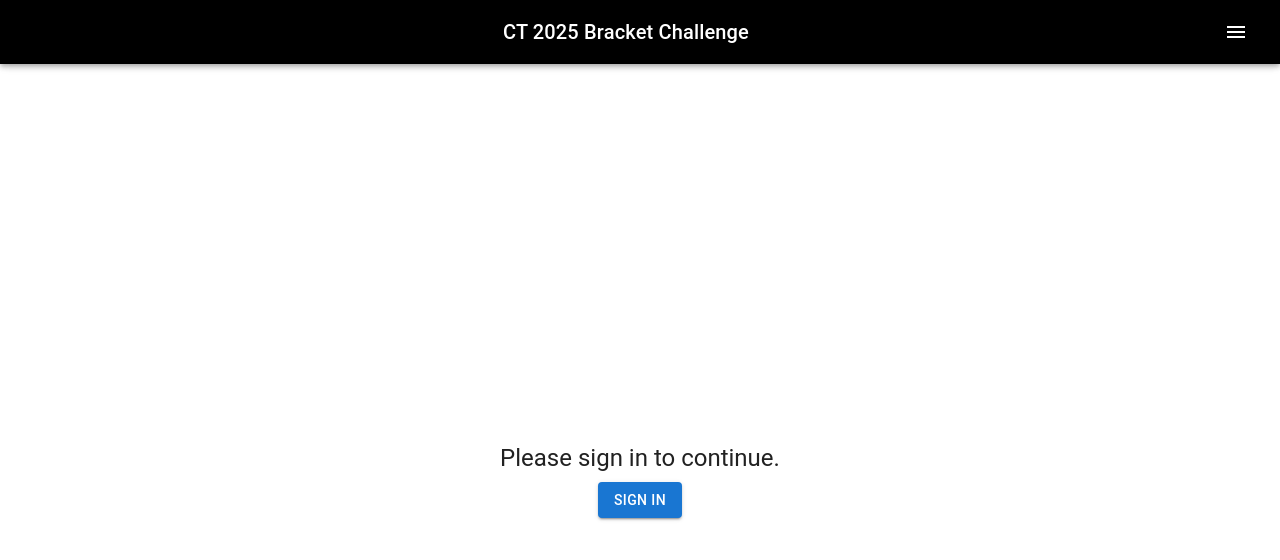
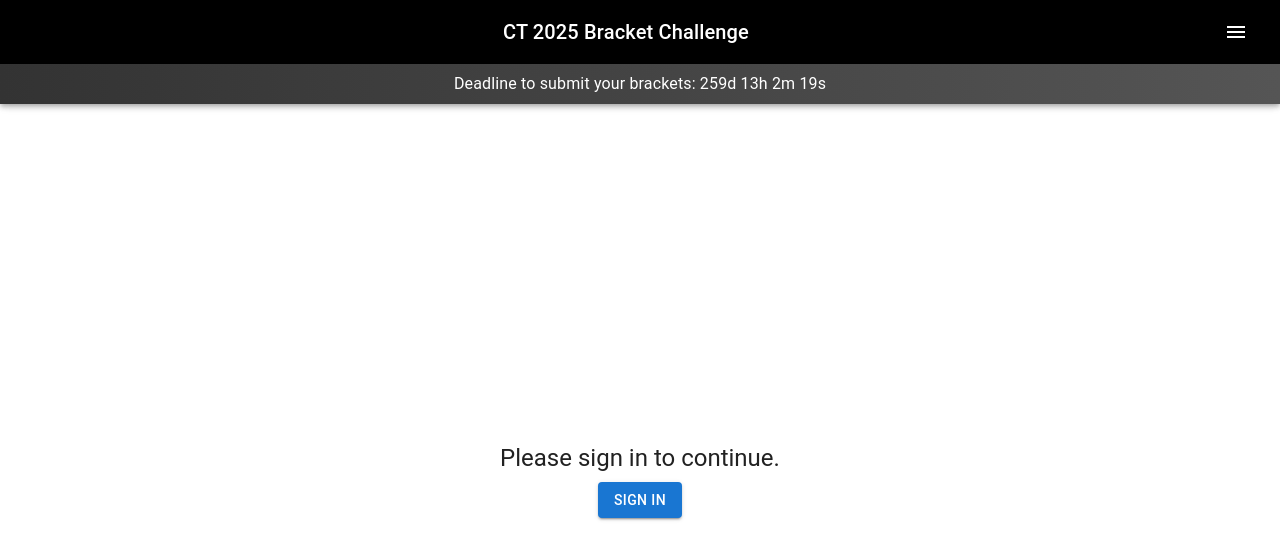
Before and after one commit to arsidada/cricket-bracket, a Next.js app: page / in a window 1280 px wide. Shown: the top 560 px of the page. Built offline with nearby package versions, Linux system fonts and the light colour scheme; no server answers.

Commit message:
adding deadline timer

```diff
--- /dev/null
+++ b/app/components/DeadlineCountdown.tsx
@@ -0,0 +1,66 @@
+// app/components/DeadlineCountdown.tsx
+'use client';
+
+import React, { useEffect, useState } from 'react';
+import { Box, Typography, Skeleton } from '@mui/material';
+import { DateTime } from 'luxon';
+
+const DeadlineCountdown = () => {
+  // Set the submission deadline; adjust the zone if needed.
+  const deadline = DateTime.fromISO('2025-02-19T03:59:00', { zone: 'America/New_York' });
+  // Initialize timeLeft as null so we can show a skeleton until it's computed.
+  const [timeLeft, setTimeLeft] = useState<string | null>(null);
+  const [deadlinePassed, setDeadlinePassed] = useState<boolean>(false);
+
+  useEffect(() => {
+    const interval = setInterval(() => {
+      const now = DateTime.local();
+      if (now >= deadline) {
+        setDeadlinePassed(true);
+        setTimeLeft('Submission closed');
+        clearInterval(interval);
+      } else {
+        const diff = deadline.diff(now, ['days', 'hours', 'minutes', 'seconds']).toObject();
+        const days = Math.floor(diff.days || 0);
+        const hours = Math.floor(diff.hours || 0);
+        const minutes = Math.floor(diff.minutes || 0);
+        const seconds = Math.floor(diff.seconds || 0);
+        const newTimeLeft = `${days}d ${hours}h ${minutes}m ${seconds}s`;
+        setTimeLeft(newTimeLeft);
+      }
+    }, 1000);
+
+    return () => clearInterval(interval);
+  }, [deadline]);
+
+  return (
+    <Box
+      sx={{
+        background: 'linear-gradient(90deg, #333, #555)',
+        color: '#fff',
+        py: 1,
+        px: 2,
+        textAlign: 'center',
+        fontSize: '0.9rem',
+        letterSpacing: 0.5,
+      }}
+    >
+      {deadlinePassed ? (
+        <Typography>
+          The deadline has passed. No further submissions are accepted.
+        </Typography>
+      ) : (
+        <Typography>
+          {timeLeft === null ? (
+            // Show a skeleton placeholder covering the entire message area until timeLeft is computed.
+            <Skeleton variant="text" width="100%" height={24} />
+          ) : (
+            `Deadline to submit your brackets: ${timeLeft}`
+          )}
+        </Typography>
+      )}
+    </Box>
+  );
+};
+
+export default DeadlineCountdown;
--- a/app/components/NavBar.tsx
+++ b/app/components/NavBar.tsx
@@ -2,10 +2,21 @@
 'use client';
 
 import React, { useState } from 'react';
-import { AppBar, Toolbar, IconButton, Typography, Drawer, List, ListItem, ListItemText, Box } from '@mui/material';
+import {
+  AppBar,
+  Toolbar,
+  IconButton,
+  Typography,
+  Drawer,
+  List,
+  ListItem,
+  ListItemText,
+  Box,
+} from '@mui/material';
 import MenuIcon from '@mui/icons-material/Menu';
 import Link from 'next/link';
 import { signOut } from 'next-auth/react';
+import DeadlineCountdown from './DeadlineCountdown';
 
 const NavBar: React.FC = () => {
   const [drawerOpen, setDrawerOpen] = useState(false);
@@ -102,6 +113,8 @@ const NavBar: React.FC = () => {
             <MenuIcon />
           </IconButton>
         </Toolbar>
+        {/* Insert the countdown banner below the toolbar */}
+        <DeadlineCountdown />
       </AppBar>
       <Drawer anchor="right" open={drawerOpen} onClose={toggleDrawer(false)}>
         {list()}
```
Lines whose indentation alone changed are shown as unchanged.
